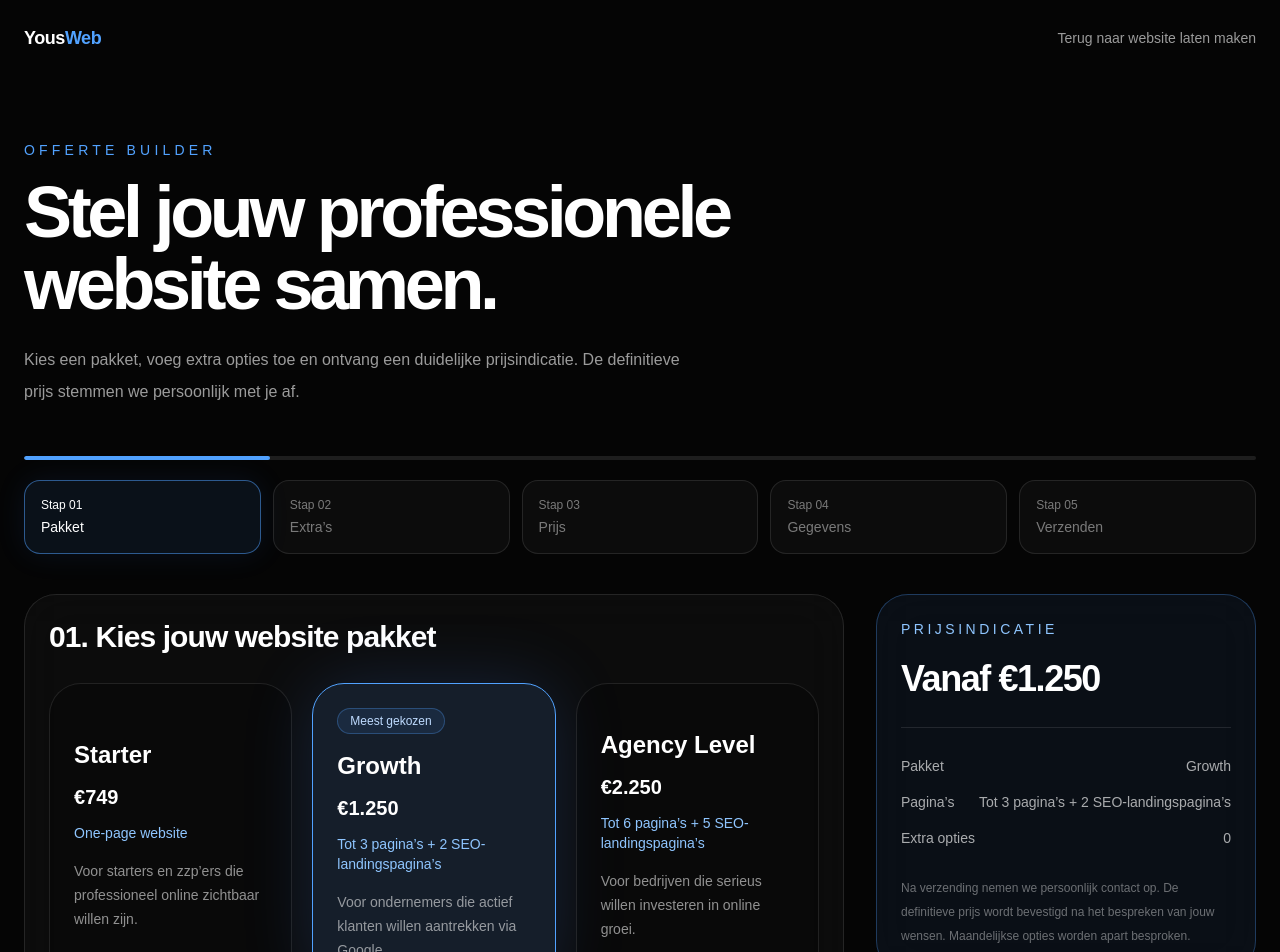
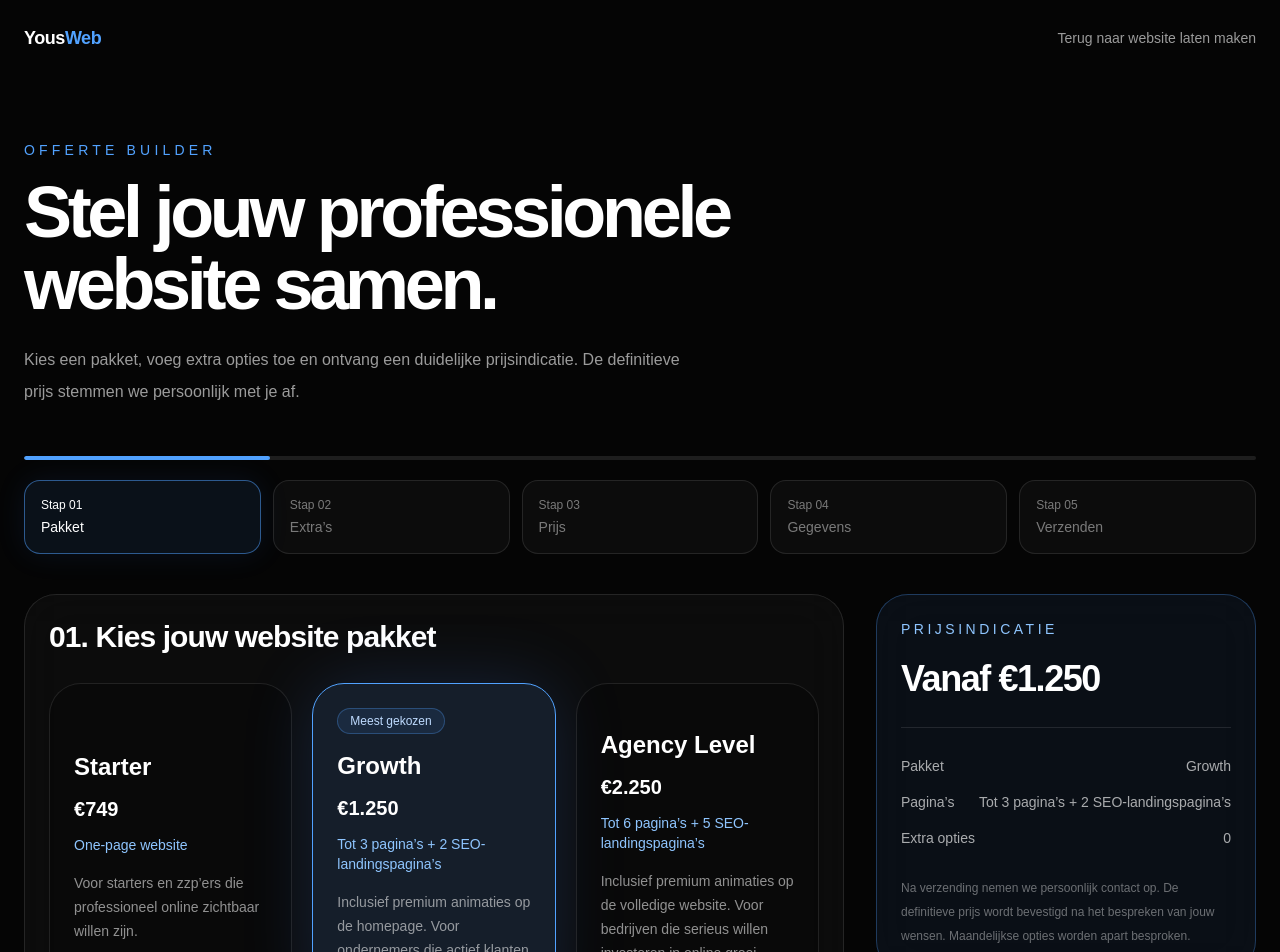
Before and after one commit to youswebnl/yousweb, a Next.js app: page /website-builder in a window 1280 px wide. Shown: the top 952 px of the page. Built offline with nearby package versions, Linux system fonts and the light colour scheme.

Commit message:
update website builder pricee

```diff
--- a/app/website-builder/page.tsx
+++ b/app/website-builder/page.tsx
@@ -33,7 +33,7 @@ const packages: WebsitePackage[] = [
     price: 1250,
     pages: "Tot 3 pagina’s + 2 SEO-landingspagina’s",
     description:
-      "Voor ondernemers die actief klanten willen aantrekken via Google.",
+      "Inclusief premium animaties op de homepage. Voor ondernemers die actief klanten willen aantrekken via Google.",
     featured: true,
   },
   {
@@ -41,7 +41,7 @@ const packages: WebsitePackage[] = [
     price: 2250,
     pages: "Tot 6 pagina’s + 5 SEO-landingspagina’s",
     description:
-      "Voor bedrijven die serieus willen investeren in online groei.",
+      "Inclusief premium animaties op de volledige website. Voor bedrijven die serieus willen investeren in online groei.",
   },
 ];
 
@@ -63,10 +63,18 @@ const extras: ExtraOption[] = [
   },
   {
     name: "Premium animatiepakket",
-    price: 350,
+    price: 250,
     billing: "one-time",
     description:
-      "Voor extra beweging, verfijnde interacties en een luxere gebruikerservaring.",
+      "Premium animaties en interactieve effecten voor de volledige one-page website.",
+    availableFor: ["Starter"],
+  },
+  {
+    name: "Extra animatiepagina",
+    price: 250,
+    billing: "one-time",
+    description:
+      "Voeg premium animaties toe aan één extra pagina naast de homepage.",
     availableFor: ["Growth"],
   },
   {
```
